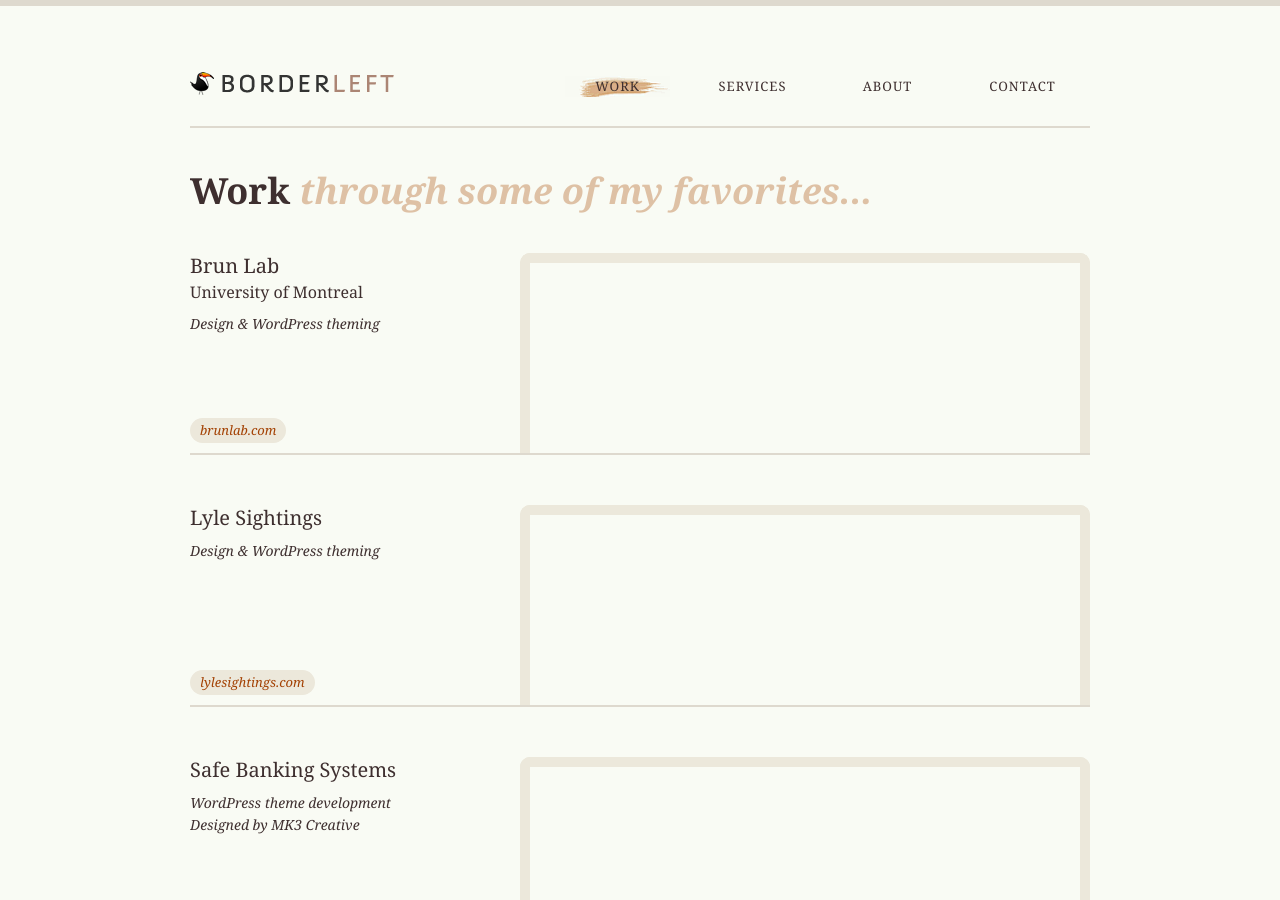
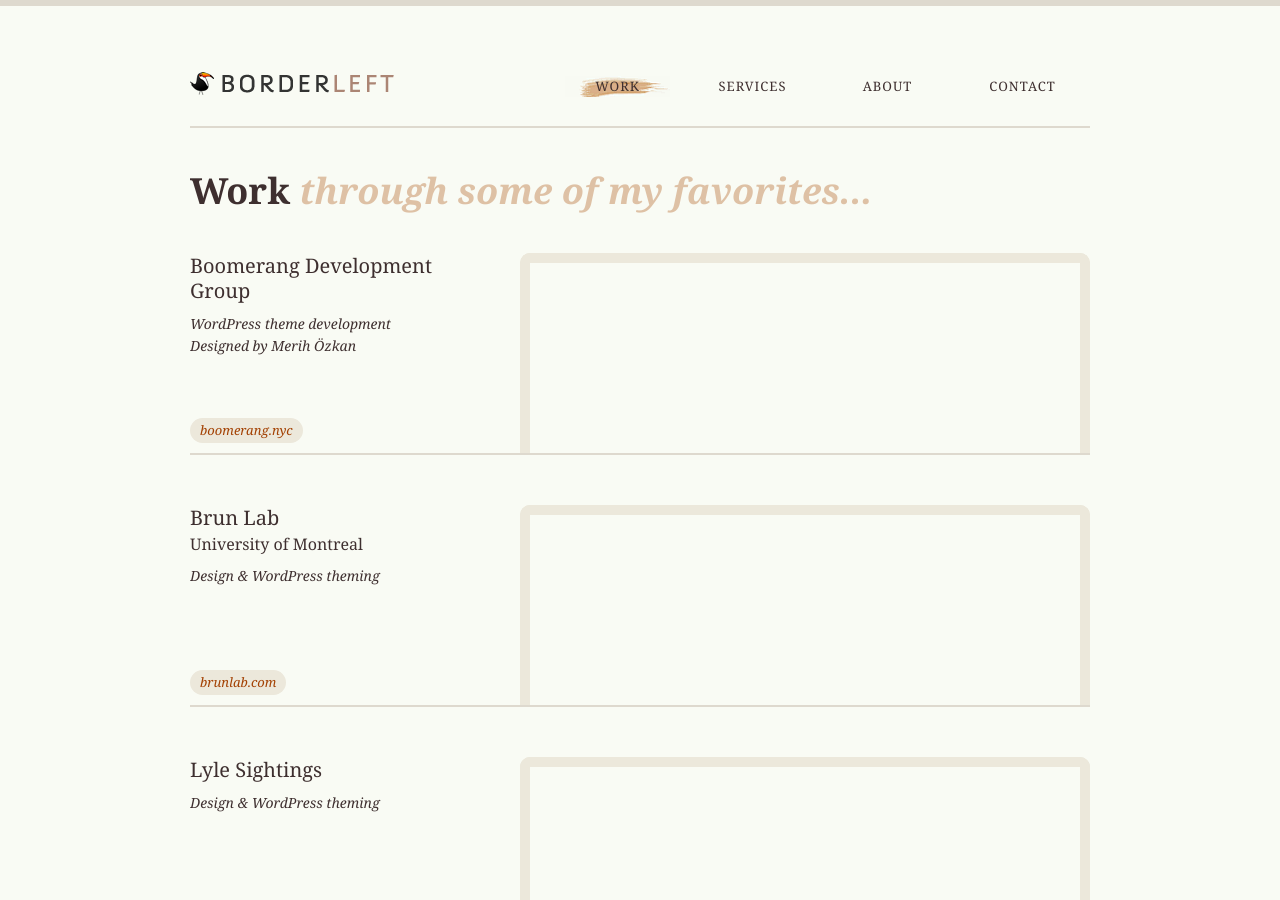
Before and after one commit to borderleft/borderleft.github.io, a Jekyll site: the page built from work/index.html, in a window 1280 px wide and 900 px high. Built offline with Jekyll 4.4.1, drawn with Linux system fonts in a browser that asks for light colours.

Commit message:
Add project

```diff
--- a/work/index.html
+++ b/work/index.html
@@ -7,6 +7,16 @@
 <h1>Work <em>through some of my favorites...</em></h1>
 
 <ul class="projects">
+    <li>
+        <div class="image">
+            <a href="http://boomerang.nyc/"><img class="lazyload" src="/assets/img/holder.png" data-src="/assets/img/work/boomerang-1.jpg" alt=""></a>
+        </div>
+        <div class="info">
+            <h2>Boomerang Development Group</h2>
+            <p class="meta">WordPress theme development <br> Designed by Merih Özkan</p>
+            <p class="link"><a href="http://boomerang.nyc/"><span>boomerang.nyc</span></a></p>
+        </div>
+    </li>
     <li>
         <div class="image">
             <a href="http://brunlab.com/"><img class="lazyload" src="/assets/img/holder.png" data-src="/assets/img/work/brun-2.jpg" alt=""></a>
```
Also changed, not shown: assets/img/work/boomerang-1.jpg (added).
